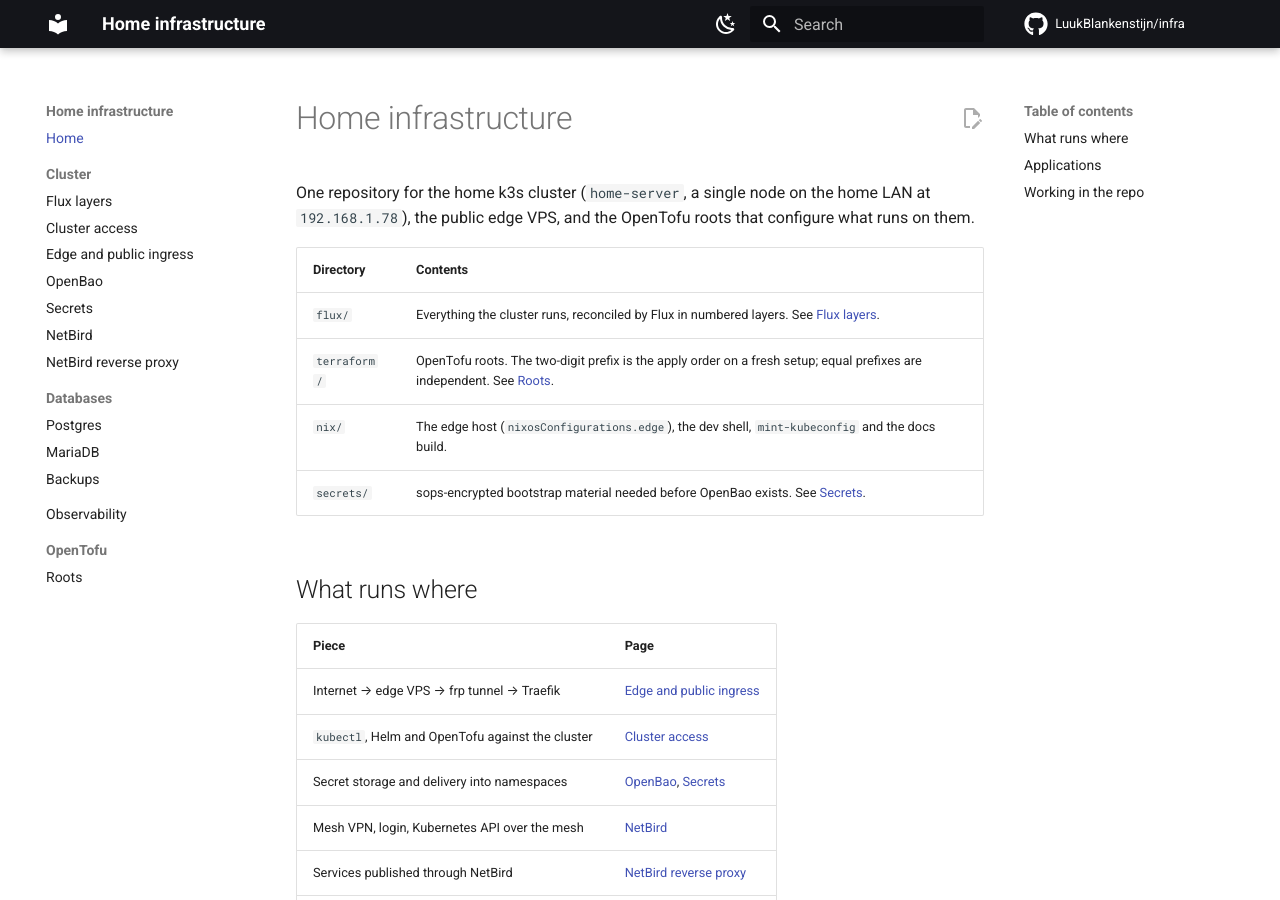
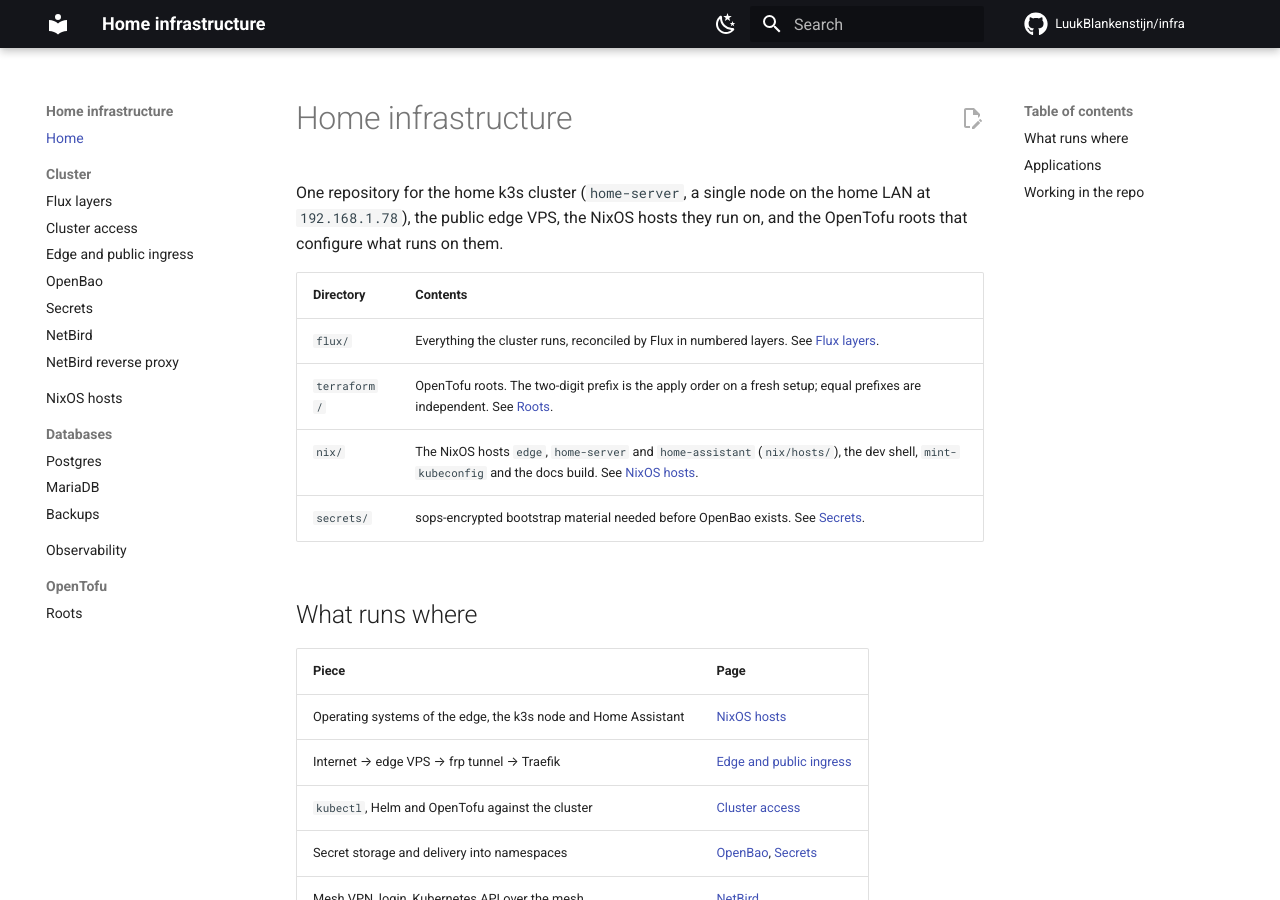
Before and after one commit to LuukBlankenstijn/infra, an MkDocs documentation site: the page built from docs/index.md, in a window 1280 px wide and 900 px high. Built offline with MkDocs 1.6.1 and Material for MkDocs 9.7.7, drawn with Linux system fonts in a browser that asks for light colours; comment, search, counter and statistics services are not loaded; some of the changed text lies outside the part shown.

Commit message:
feat(nix): define edge, home-server and home-assistant on nix-config's modules
Hosts are built with nix-config.lib.mkHost and deployed by comin from this
repository. Renovate automerges nix-config input bumps.

```diff
--- a/.sops.yaml
+++ b/.sops.yaml
@@ -3,6 +3,7 @@ keys:
     - &admin_luuk age14aaw06ykpmrzgp56gyfhu2c0eh4w0k4aavq594tpym7j978hl5cs7qvccc
   hosts:
     - &edge age1xntv2pw9n4ppt8nyshggefnytmyv3lh46lfvw43gnt9v8gs6vgyqq96wpk
+    - &home-server age1xq5p2s3u9lpzr656pt2ra459swvqddkj7ht38gvjath9k5ysgeds36tnrk
 
 creation_rules:
   - path_regex: secrets/edge\.yaml$
@@ -10,6 +11,11 @@ creation_rules:
       - age:
           - *admin_luuk
           - *edge
+  - path_regex: secrets/home-server\.yaml$
+    key_groups:
+      - age:
+          - *admin_luuk
+          - *home-server
   - path_regex: secrets/[^/]+\.yaml$
     key_groups:
       - age:
--- a/docs/index.md
+++ b/docs/index.md
@@ -1,20 +1,21 @@
 # Home infrastructure
 
 One repository for the home k3s cluster (`home-server`, a single node on the
-home LAN at `192.168.1.78`), the public edge VPS, and the OpenTofu roots that
-configure what runs on them.
+home LAN at `192.168.1.78`), the public edge VPS, the NixOS hosts they run on,
+and the OpenTofu roots that configure what runs on them.
 
 | Directory | Contents |
 | --- | --- |
 | `flux/` | Everything the cluster runs, reconciled by Flux in numbered layers. See [Flux layers](cluster/layers.md). |
 | `terraform/` | OpenTofu roots. The two-digit prefix is the apply order on a fresh setup; equal prefixes are independent. See [Roots](terraform/roots.md). |
-| `nix/` | The edge host (`nixosConfigurations.edge`), the dev shell, `mint-kubeconfig` and the docs build. |
+| `nix/` | The NixOS hosts `edge`, `home-server` and `home-assistant` (`nix/hosts/`), the dev shell, `mint-kubeconfig` and the docs build. See [NixOS hosts](hosts.md). |
 | `secrets/` | sops-encrypted bootstrap material needed before OpenBao exists. See [Secrets](cluster/secrets.md). |
 
 ## What runs where
 
 | Piece | Page |
 | --- | --- |
+| Operating systems of the edge, the k3s node and Home Assistant | [NixOS hosts](hosts.md) |
 | Internet → edge VPS → frp tunnel → Traefik | [Edge and public ingress](cluster/edge.md) |
 | `kubectl`, Helm and OpenTofu against the cluster | [Cluster access](cluster/access.md) |
 | Secret storage and delivery into namespaces | [OpenBao](cluster/openbao.md), [Secrets](cluster/secrets.md) |
@@ -57,9 +58,10 @@ StatefulSet field, so upgrading needs
 credentials from sops. Each OpenTofu root's `.envrc` adds only the secrets that
 root needs.
 
-Applies are manual, from the operator machine. CI
+OpenTofu applies are manual, from the operator machine; the NixOS hosts deploy
+themselves with comin (see [NixOS hosts](hosts.md#deploying)). CI
 (`.github/workflows/check.yml`) runs `nix flake check`, which builds these docs
-and evaluates the edge host, and builds the edge closure.
+and evaluates every host, and builds the edge closure.
 
 `nix build .#docs` builds this site with `mkdocs build --strict`: a broken link
 or a page missing from `nav:` fails the build. `mkdocs serve` from the dev shell
--- a/mkdocs.yml
+++ b/mkdocs.yml
@@ -69,6 +69,7 @@ nav:
       - Secrets: cluster/secrets.md
       - NetBird: cluster/netbird.md
       - NetBird reverse proxy: cluster/reverse-proxy.md
+  - NixOS hosts: hosts.md
   - Databases:
       - Postgres: databases/postgres.md
       - MariaDB: databases/mariadb.md
```
Also changed, not shown: docs/cluster/edge.md (+3 -14 lines), docs/cluster/secrets.md (+5 -3 lines), docs/hosts.md (added, +64 -0 lines), docs/observability/index.md (+4 -2 lines), renovate.json (+13 -1 lines), 11 other files.
